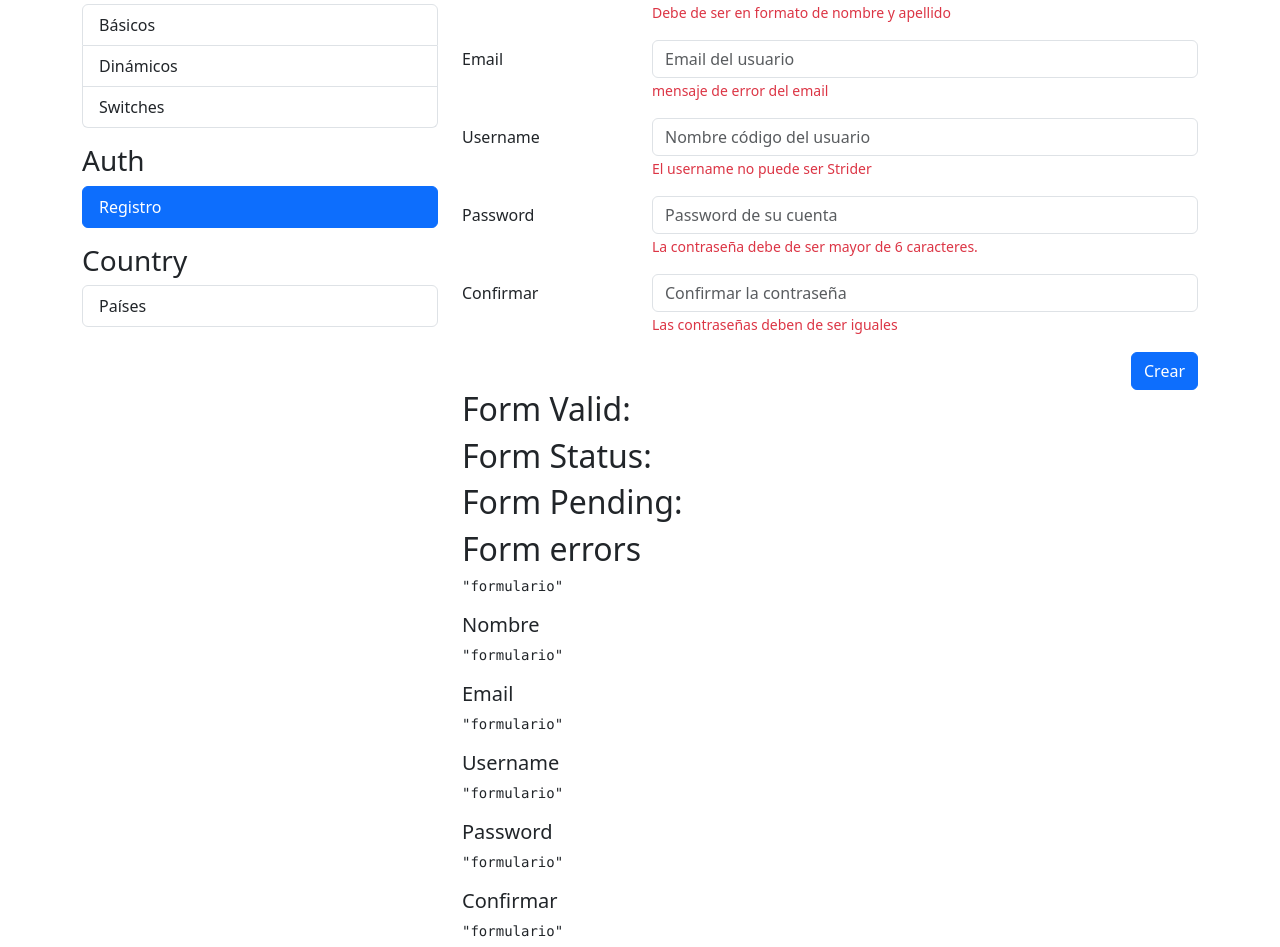
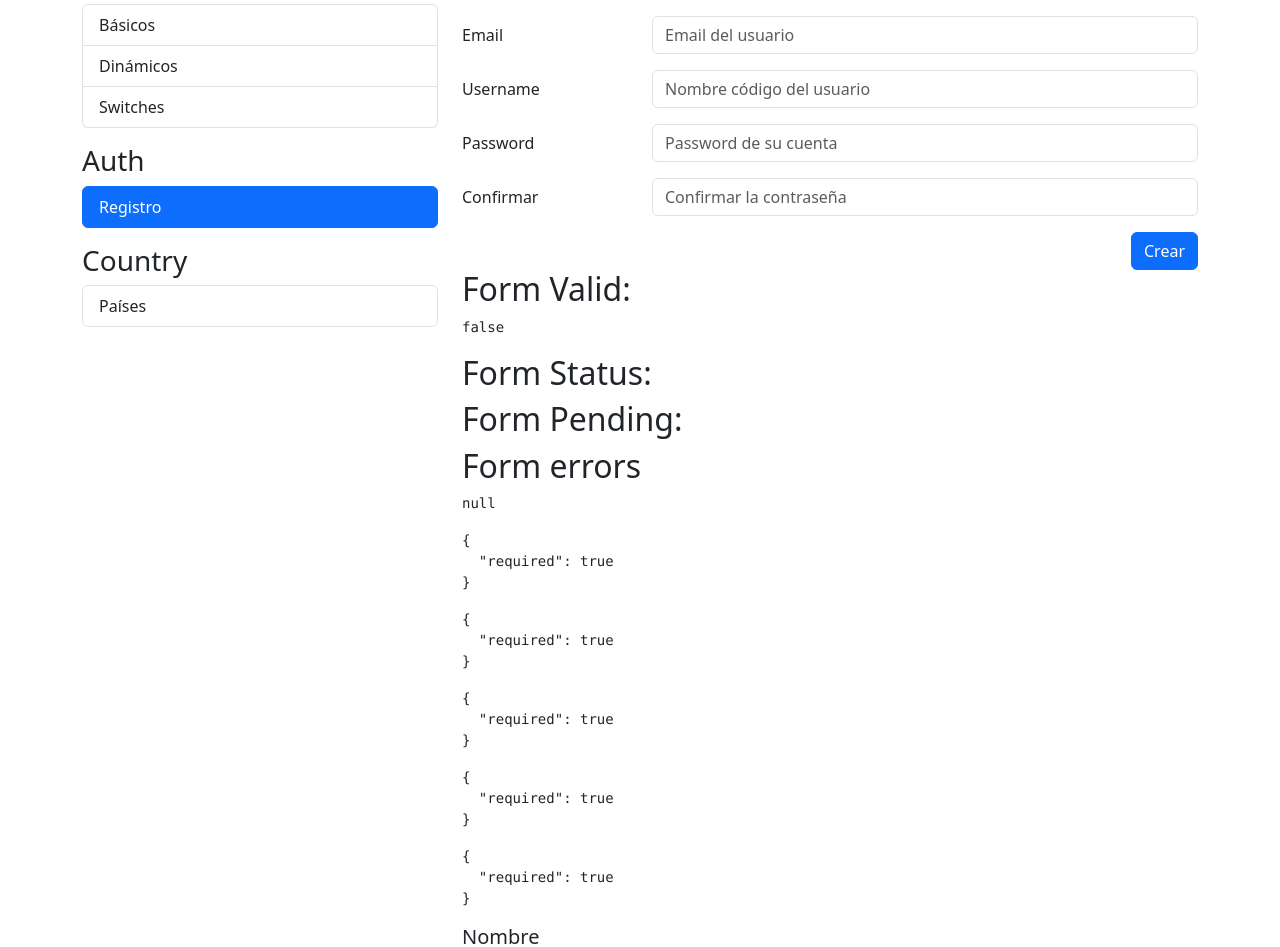
Before and after one commit to PacoAlexM/angular-ejercicio-06, an Angular app: page /auth/sign-up in a window 1280 px wide. Shown: the part 125-1072 px from the top of the page. Built offline with nearby package versions, Linux system fonts and the light colour scheme.

Commit message:
Preparacion para practica de registro en formulario

```diff
--- a/src/app/auth/pages/register-page/register-page.component.html
+++ b/src/app/auth/pages/register-page/register-page.component.html
@@ -4,13 +4,15 @@
 
 <div class="row">
     <div class="col">
-        <form autocomplete="off">
+        <form autocomplete="off" [formGroup]="myForm" (ngSubmit)="onSubmit()">
             <!-- Nombre -->
             <div class="row mb-3">
                 <label class="col-sm-3 col-form-label">Nombre y apellido</label>
                 <div class="col-sm-9">
-                    <input type="text" class="form-control" placeholder="Nombre del usuario" />
-                    <span class="form-text text-danger">Debe de ser en formato de nombre y apellido</span>
+                    <input type="text" class="form-control" placeholder="Nombre del usuario" formControlName="name" />
+                    @if (formUtils.isValidField(myForm, 'name')) {
+                        <span class="form-text text-danger">{{ formUtils.getFieldError(myForm, 'name') }}</span>
+                    }
                 </div>
             </div>
 
@@ -18,8 +20,10 @@
             <div class="row mb-3">
                 <label class="col-sm-3 col-form-label">Email</label>
                 <div class="col-sm-9">
-                    <input type="email" class="form-control" placeholder="Email del usuario" />
-                    <span class="form-text text-danger">mensaje de error del email</span>
+                    <input type="email" class="form-control" placeholder="Email del usuario" formControlName="email" />
+                    @if (formUtils.isValidField(myForm, 'email')) {
+                        <span class="form-text text-danger">{{ formUtils.getFieldError(myForm, 'email') }}</span>
+                    }
                 </div>
             </div>
 
@@ -27,8 +31,10 @@
             <div class="row mb-3">
                 <label class="col-sm-3 col-form-label">Username</label>
                 <div class="col-sm-9">
-                    <input type="text" class="form-control" placeholder="Nombre código del usuario" />
-                    <span class="form-text text-danger">El username no puede ser Strider</span>
+                    <input type="text" class="form-control" placeholder="Nombre código del usuario" formControlName="username" />
+                    @if (formUtils.isValidField(myForm, 'username')) {
+                        <span class="form-text text-danger">{{ formUtils.getFieldError(myForm, 'username') }}</span>
+                    }
                 </div>
             </div>
 
@@ -36,8 +42,10 @@
             <div class="row mb-3">
                 <label class="col-sm-3 col-form-label">Password</label>
                 <div class="col-sm-9">
-                    <input type="password" class="form-control" placeholder="Password de su cuenta" />
-                    <span class="form-text text-danger">La contraseña debe de ser mayor de 6 caracteres.</span>
+                    <input type="password" class="form-control" placeholder="Password de su cuenta" formControlName="password" />
+                    @if (formUtils.isValidField(myForm, 'password')) {
+                        <span class="form-text text-danger">{{ formUtils.getFieldError(myForm, 'password') }}</span>
+                    }
                 </div>
             </div>
 
@@ -45,8 +53,10 @@
             <div class="row mb-3">
                 <label class="col-sm-3 col-form-label">Confirmar</label>
                 <div class="col-sm-9">
-                    <input type="password" class="form-control" placeholder="Confirmar la contraseña" />
-                    <span class="form-text text-danger">Las contraseñas deben de ser iguales</span>
+                    <input type="password" class="form-control" placeholder="Confirmar la contraseña" formControlName="password2" />
+                    @if (formUtils.isValidField(myForm, 'password2')) {
+                        <span class="form-text text-danger">{{ formUtils.getFieldError(myForm, 'password2') }}</span>
+                    }
                 </div>
             </div>
             <div class="row">
@@ -59,23 +69,30 @@
 </div>
 
 <h2>Form Valid: </h2>
+<pre>{{ myForm.valid | json }}</pre>
+
 <h2>Form Status: </h2>
 <h2>Form Pending: </h2>
 
 <h2>Form errors</h2>
-<pre>{{ 'formulario' | json }}</pre>
+<pre>{{ myForm.errors | json }}</pre>
+<pre>{{ myForm.controls['name'].errors | json }}</pre>
+<pre>{{ myForm.controls['email'].errors | json }}</pre>
+<pre>{{ myForm.controls['username'].errors | json }}</pre>
+<pre>{{ myForm.controls['password'].errors | json }}</pre>
+<pre>{{ myForm.controls['password2'].errors | json }}</pre>
 
 <h5>Nombre</h5>
-<pre>{{ 'formulario' | json }}</pre>
+<pre>{{ myForm.controls['name'].value | json }}</pre>
 
 <h5>Email</h5>
-<pre>{{ 'formulario' | json }}</pre>
+<pre>{{ myForm.controls['email'].value | json }}</pre>
 
 <h5>Username</h5>
-<pre>{{ 'formulario' | json }}</pre>
+<pre>{{ myForm.controls['username'].value | json }}</pre>
 
 <h5>Password</h5>
-<pre>{{ 'formulario' | json }}</pre>
+<pre>{{ myForm.controls['password'].value | json }}</pre>
 
 <h5>Confirmar</h5>
-<pre>{{ 'formulario' | json }}</pre>
+<pre>{{ myForm.controls['password2'].value | json }}</pre>
--- a/src/app/auth/pages/register-page/register-page.component.ts
+++ b/src/app/auth/pages/register-page/register-page.component.ts
@@ -1,9 +1,26 @@
 import { JsonPipe } from '@angular/common';
-import { Component } from '@angular/core';
+import { Component, inject } from '@angular/core';
+import { FormBuilder, FormGroup, ReactiveFormsModule, Validators } from '@angular/forms';
+import { FormUtils } from '../../../utils/form-utils';
 
 @Component({
     selector: 'register-page',
-    imports: [JsonPipe],
+    imports: [JsonPipe, ReactiveFormsModule],
     templateUrl: './register-page.component.html',
 })
-export class RegisterPageComponent {}
+export class RegisterPageComponent {
+    private formBuilder = inject(FormBuilder);
+    formUtils = FormUtils;
+
+    myForm: FormGroup = this.formBuilder.group({
+        name: ['', [Validators.required]],
+        email: ['', [Validators.required, Validators.email]],
+        username: ['', [Validators.required, Validators.minLength(6)]],
+        password: ['', [Validators.required, Validators.minLength(6)]],
+        password2: ['', [Validators.required, Validators.minLength(6)]],
+    });
+
+    onSubmit() {
+        this.myForm.markAllAsTouched();
+    }
+}
--- a/src/app/utils/form-utils.ts
+++ b/src/app/utils/form-utils.ts
@@ -10,6 +10,8 @@ export class FormUtils {
                     return `Minimo de ${errors['minlength'].requiredLength} caracteres`;
                 case 'min':
                     return `Valor minimo de ${errors['min'].min}`;
+                case 'email':
+                    return 'Debe ingresar un correo electronico valido';
             }
         }
 
```
